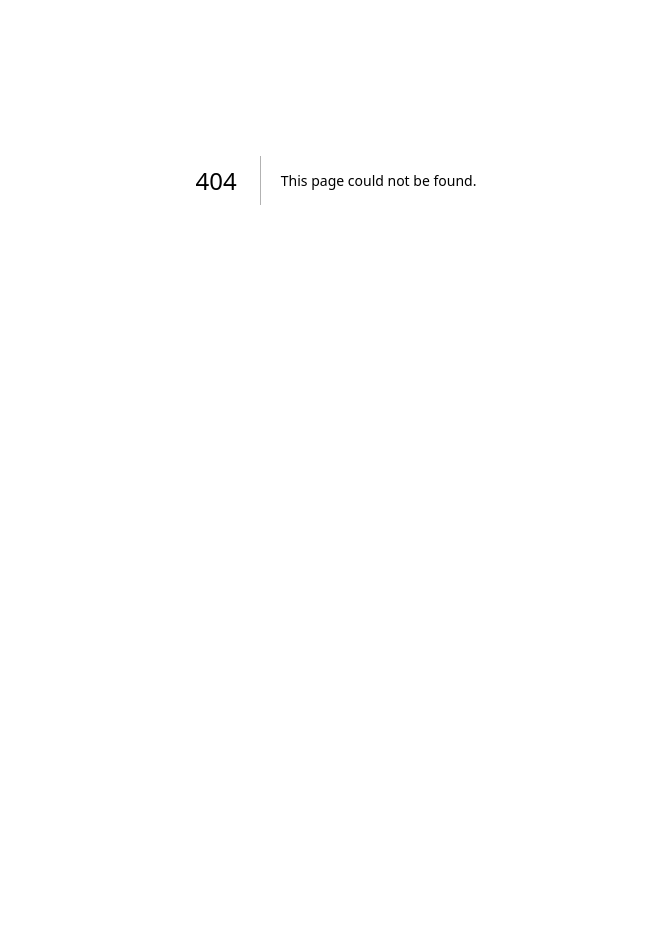
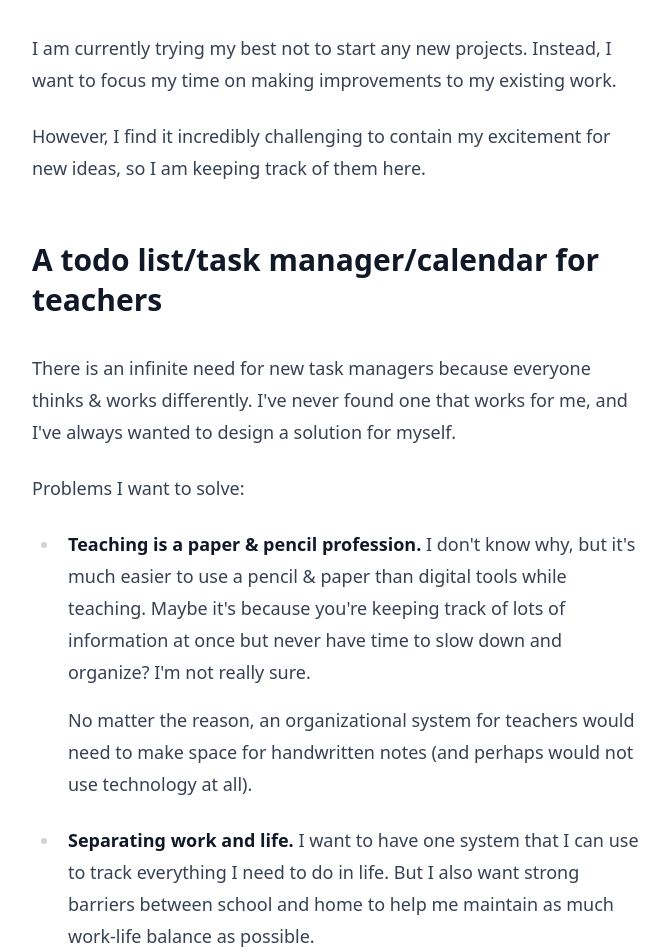
Before and after one commit to PullJosh/joshuapullen.com, a Next.js app: page /ideas in a window 1280 px wide. Before the commit this address had no page. Shown: the part 220-1172 px from the top of the page, without its empty margins (304-973 px from the left). Before the commit the page ends 800 px from the top, so only its background shows below. Built offline with nearby package versions, Linux system fonts and the light colour scheme.

Commit message:
Create project ideas page

```diff
--- /dev/null
+++ b/pages/ideas.tsx
@@ -0,0 +1,56 @@
+import Head from "next/head";
+import Layout from "../components/Layout";
+
+export default function Ideas() {
+  return (
+    <Layout current="ideas">
+      <Head>
+        <title>Ideas | Josh Pullen</title>
+      </Head>
+
+      <div className="prose sm:prose-lg prose-indigo">
+        <h1>Josh's Project Ideas</h1>
+        <p>
+          I am currently trying my best not to start any new projects. Instead,
+          I want to focus my time on making improvements to my existing work.
+        </p>
+        <p>
+          However, I find it incredibly challenging to contain my excitement for
+          new ideas, so I am keeping track of them here.
+        </p>
+
+        <h2>A todo list/task manager/calendar for teachers</h2>
+        <p>
+          There is an infinite need for new task managers because everyone
+          thinks & works differently. I've never found one that works for me,
+          and I've always wanted to design a solution for myself.
+        </p>
+        <p>Problems I want to solve:</p>
+        <ul>
+          <li>
+            <p>
+              <strong>Teaching is a paper & pencil profession.</strong> I don't
+              know why, but it's much easier to use a pencil & paper than
+              digital tools while teaching. Maybe it's because you're keeping
+              track of lots of information at once but never have time to slow
+              down and organize? I'm not really sure.
+            </p>
+            <p>
+              No matter the reason, an organizational system for teachers would
+              need to make space for handwritten notes (and perhaps would not
+              use technology at all).
+            </p>
+          </li>
+          <li>
+            <p>
+              <strong>Separating work and life.</strong> I want to have one
+              system that I can use to track everything I need to do in life.
+              But I also want strong barriers between school and home to help me
+              maintain as much work-life balance as possible.
+            </p>
+          </li>
+        </ul>
+      </div>
+    </Layout>
+  );
+}
--- a/pages/index.tsx
+++ b/pages/index.tsx
@@ -204,7 +204,8 @@ export default function Index() {
             </h2>
           </div>
 
-          <div className="mt-8 max-w-6xl px-8 mx-auto grid grid-cols-1 sm:grid-cols-2 md:grid-cols-3 gap-4 items-start">
+          <div className="mt-8 max-w-6xl px-8 mx-auto">
+            <div className="grid grid-cols-1 sm:grid-cols-2 md:grid-cols-3 gap-4 items-start">
               <ProjectCard
                 title="Josh's Graphing Calculator"
                 date="Summer 2023"
@@ -253,6 +254,19 @@ export default function Index() {
               >
                 A collection of utilities that teachers may find useful.
               </ProjectCard>
+            </div>
+
+            <div className="mt-6 max-w-lg px-8 mx-auto sm: text-center">
+              I am trying not to start any new projects right now, but I do have
+              a{" "}
+              <Link
+                href="/ideas"
+                className="text-indigo-600 underline font-semibold"
+              >
+                list of ideas
+              </Link>{" "}
+              here.
+            </div>
           </div>
         </div>
         <div>
```
Lines whose indentation alone changed are shown as unchanged.
